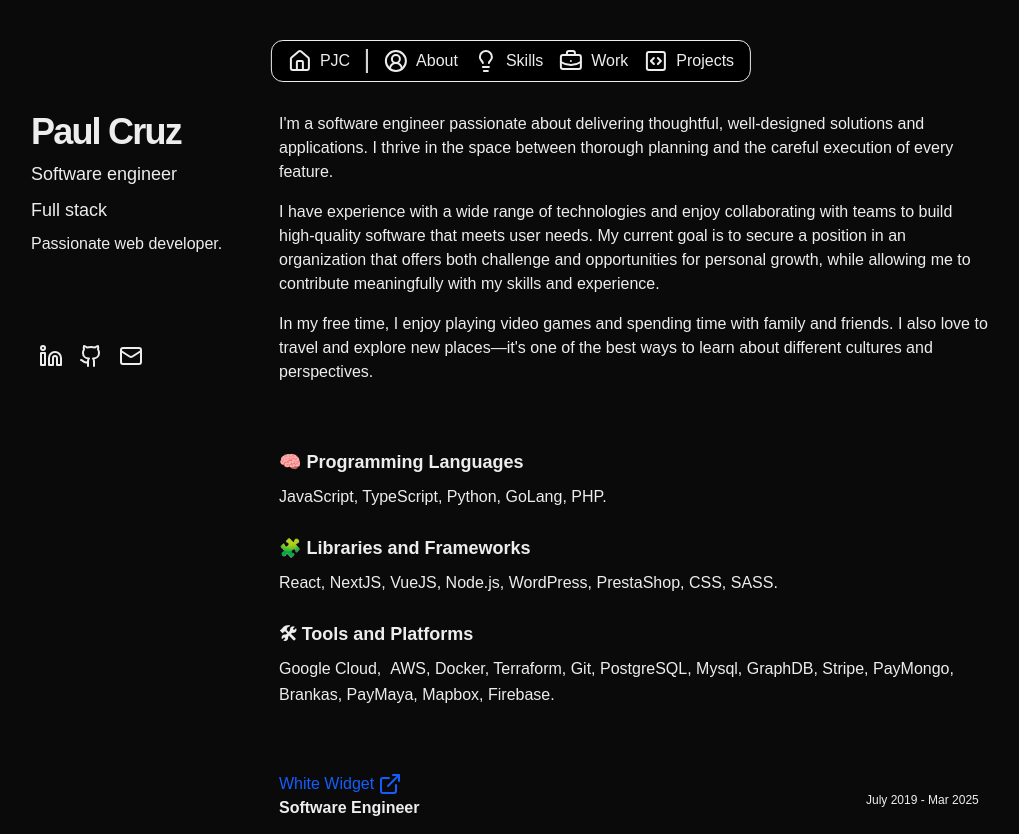
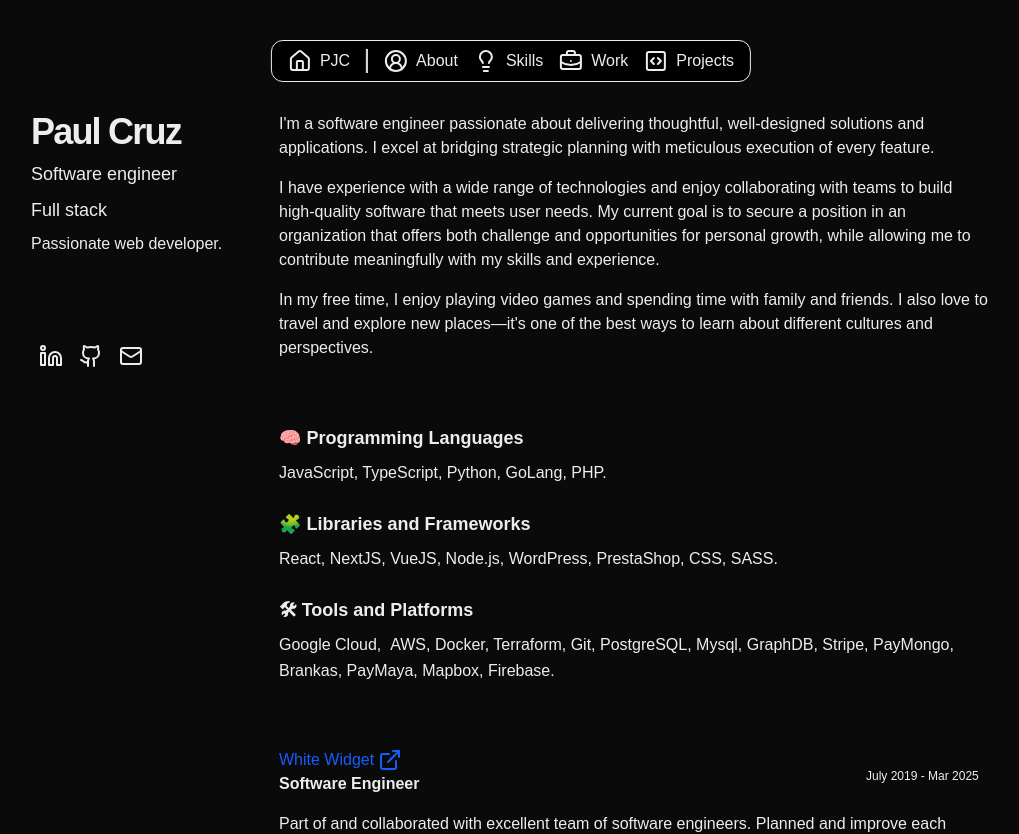
Before and after one commit to paulcruz03/portfolio, a Next.js app: page / in a window 1280 px wide. Shown: the top 834 px of the page, without its empty margins (129-1148 px from the left). Built offline with nearby package versions, Linux system fonts and the light colour scheme.

Commit message:
Update about.tsx

```diff
--- a/components/sections/about.tsx
+++ b/components/sections/about.tsx
@@ -1,6 +1,6 @@
 export default function About() {
   const paragraphs = [
-    "I'm a software engineer passionate about delivering thoughtful, well-designed solutions and applications. I thrive in the space between thorough planning and the careful execution of every feature.",
+    "I'm a software engineer passionate about delivering thoughtful, well-designed solutions and applications. I excel at bridging strategic planning with meticulous execution of every feature.",
     "I have experience with a wide range of technologies and enjoy collaborating with teams to build high-quality software that meets user needs. My current goal is to secure a position in an organization that offers both challenge and opportunities for personal growth, while allowing me to contribute meaningfully with my skills and experience.",
     "In my free time, I enjoy playing video games and spending time with family and friends. I also love to travel and explore new places—it's one of the best ways to learn about different cultures and perspectives."
   ]
```
